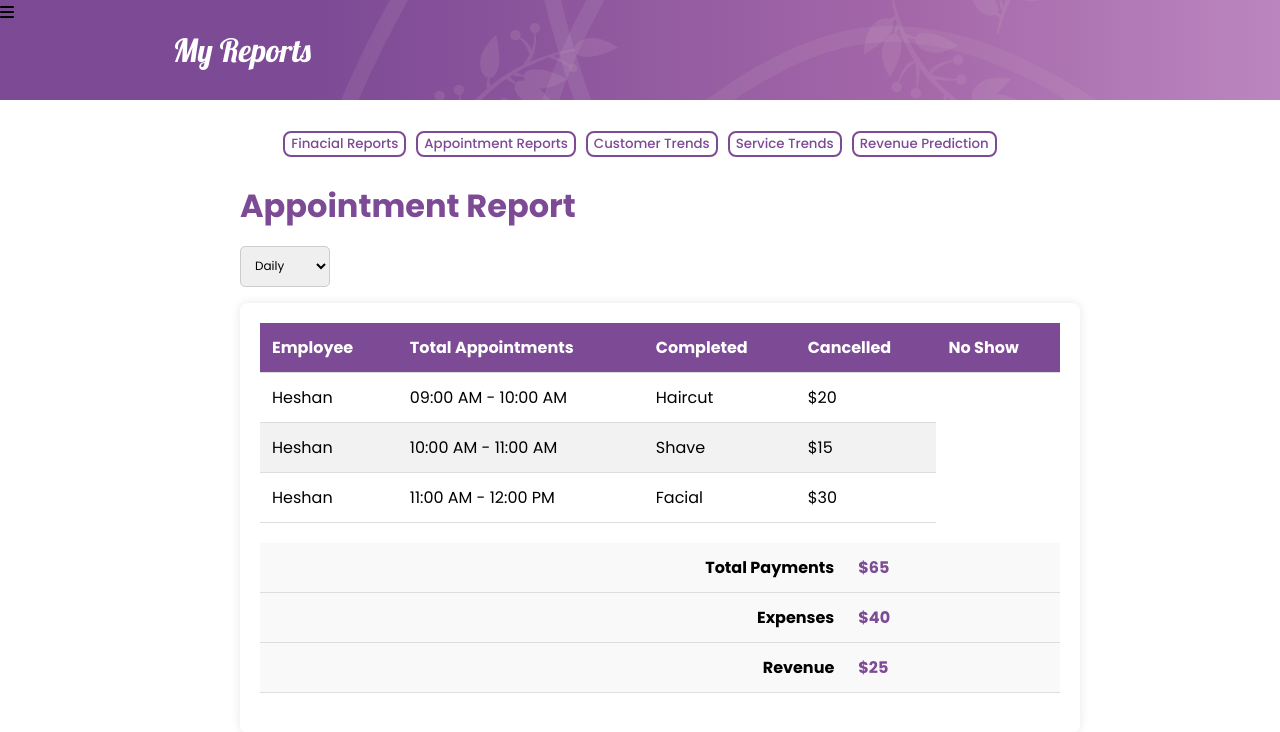
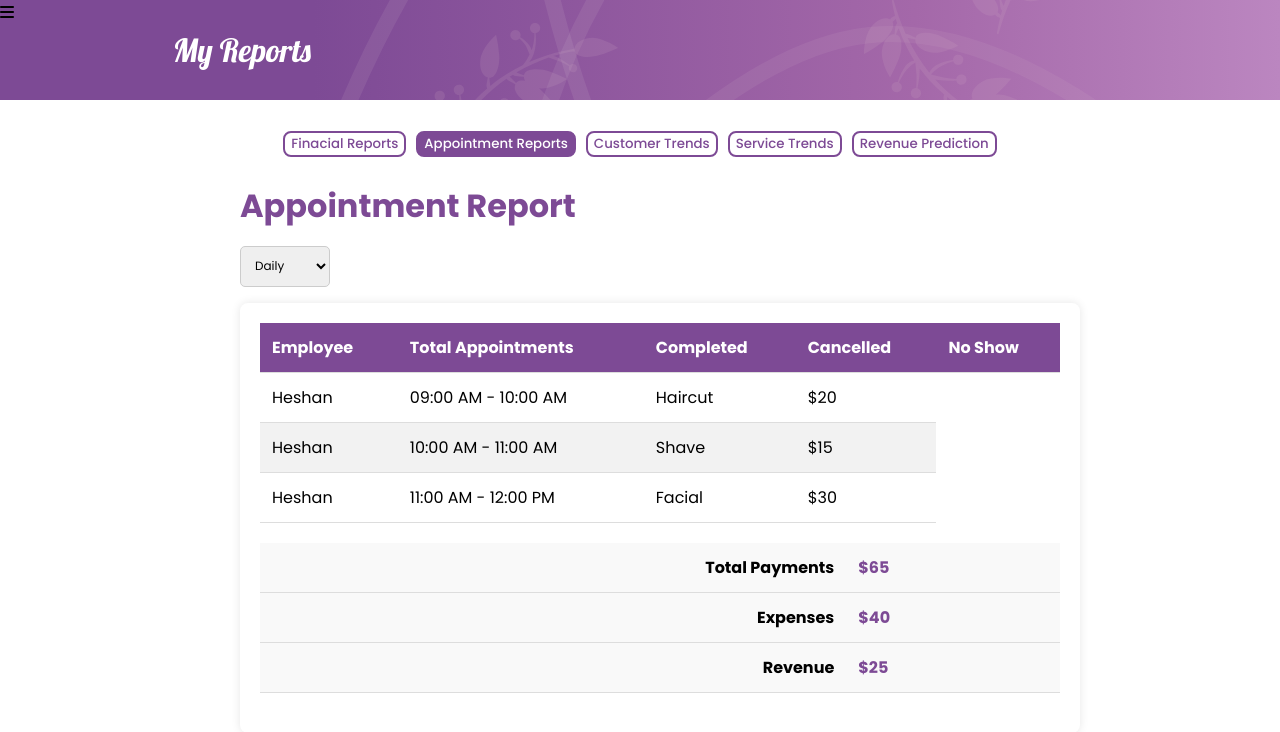
Before and after one commit to RukshanDinusha26/uniProject_year1, a Flask app: page /report/appointment in a window 1280 px wide. Shown: the top 732 px of the page. Run offline with Flask 3, Linux system fonts and the light colour scheme.

Commit message:
some ui additions for report page

```diff
--- a/salonManagement/routes.py
+++ b/salonManagement/routes.py
@@ -141,11 +141,11 @@ def report():
 
 @app.route("/report/financial")
 def report_financial():
-    return render_template("report_financial.html")
+    return render_template("report_financial.html",active_tab='financial')
 
 @app.route("/report/appointment")
 def report_appointments():
-    return render_template("report_appointments.html")
+    return render_template("report_appointments.html",active_tab='appointments')
 
 def load_customer_data():
     data = pandas.read_csv('C:\\Users\\HP\\Documents\\Project\\uniProject_year1\\salonManagement\\customer.csv')
@@ -203,7 +203,7 @@ def report_customer_trends():
 
     plt.close(fig_gender)
 
-    return render_template('report_customer_trends.html', age_plot_img=age_img_base, gender_plot_img=gender_img_base, violin_plot_img=violin_img_base)
+    return render_template('report_customer_trends.html', age_plot_img=age_img_base, gender_plot_img=gender_img_base, violin_plot_img=violin_img_base,active_tab='customer')
 
 def load_service_data():
     data = pandas.read_csv('C:\\Users\\HP\\Documents\\Project\\uniProject_year1\\salonManagement\\service.csv')
@@ -257,25 +257,21 @@ def report_service_trends():
 
     plt.close()
 
-    return render_template("report_service_trends.html",revenue_img_plot = revenue_img_base, distri_img_plot = distri_img_base,monthly_img_plot=monthly_img_base)
+    return render_template("report_service_trends.html",revenue_img_plot = revenue_img_base, distri_img_plot = distri_img_base,monthly_img_plot=monthly_img_base,active_tab='service')
 
 @app.route("/report_predict_revenue")
 def report_predict_revenue():
-    # Load and preprocess data
     data = pandas.read_csv('C:\\Users\\HP\\Documents\\Project\\uniProject_year1\\salonManagement\\income.csv')
     data['Date'] = pandas.to_datetime(data['Date'])
 
-    # Aggregate revenue by month
     data['Month'] = data['Date'].dt.month
     data['Year'] = data['Date'].dt.year
     monthly_revenue = data.groupby(['Year', 'Month']).agg({'Payment': 'sum'}).reset_index()
     monthly_revenue['Month_Year'] = monthly_revenue['Year'].astype(str) + '-' + monthly_revenue['Month'].astype(str).str.zfill(2)
 
-    # Filter to include only this year's data
     current_year = monthly_revenue['Year'].max()
     this_year_revenue = monthly_revenue[monthly_revenue['Year'] == current_year]
 
-    # Feature Engineering: Adding lag features, rolling mean, etc.
     this_year_revenue['Lag_1'] = this_year_revenue['Payment'].shift(1)
     this_year_revenue['Lag_2'] = this_year_revenue['Payment'].shift(2)
     this_year_revenue['Rolling_Mean_3'] = this_year_revenue['Payment'].rolling(window=3).mean()
@@ -330,12 +326,11 @@ def report_predict_revenue():
         future_months.append(f"{new_year}-{str(new_month).zfill(2)}")
         future_payments.append(future_payment)
 
-        # Update lags for next iteration
         last_lag_2 = last_lag_1
         last_lag_1 = future_payment
         last_rolling_mean = new_rolling_mean
 
-    # Combine past and future data for visualization
+
     future_revenue_df = pandas.DataFrame({
         'Month_Year': future_months,
         'Payment': future_payments
@@ -343,7 +338,6 @@ def report_predict_revenue():
 
     combined_revenue = pandas.concat([this_year_revenue[['Month_Year', 'Payment']], future_revenue_df], ignore_index=True)
 
-    # Plotting
     plt.figure(figsize=(12, 6))
     plt.plot(this_year_revenue['Month_Year'], this_year_revenue['Payment'], marker='o', label='Actual Revenue', color='blue')
     plt.plot(future_revenue_df['Month_Year'], future_revenue_df['Payment'], marker='x', linestyle='--', color='red', label='Predicted Revenue')
@@ -354,15 +348,13 @@ def report_predict_revenue():
     plt.legend()
     plt.grid(True)
 
-    # Save plot to BytesIO object
     predict_img = io.BytesIO()
     plt.tight_layout()
     plt.savefig(predict_img, format='png')
     predict_img_base = base64.b64encode(predict_img.getbuffer()).decode('ascii')
     plt.close()
 
-    # Render template with plot image
-    return render_template("report_revenue_predict.html", predict_img_plot=predict_img_base)
+    return render_template("report_revenue_predict.html", predict_img_plot=predict_img_base,active_tab='revenue')
 
 if __name__ == "__main__":
     app.run(debug=True)
--- a/salonManagement/static/report-style.css
+++ b/salonManagement/static/report-style.css
@@ -141,6 +141,12 @@ body{
   cursor: pointer;
 }
 
+.btn.active {
+  background-color: #7d4a95;
+  color: white;
+  cursor: default;
+}
+
 .Main-container {
   display: flex;
   justify-content: center;
--- a/salonManagement/templates/report.html
+++ b/salonManagement/templates/report.html
@@ -30,11 +30,11 @@
             </div>
         </div>
         <div class="sub-header">
-            <a href="{{ url_for('report_financial') }}"><button class="btn">Finacial Reports</button></a>
-            <a href="{{ url_for('report_appointments') }}"><button class="btn">Appointment Reports</button></a>
-            <a href="{{ url_for('report_customer_trends') }}"><button class="btn">Customer Trends</button></a>
-            <a href="{{ url_for('report_service_trends') }}"><button class="btn">Service Trends</button></a>
-            <a href="{{ url_for('report_predict_revenue') }}"><button class="btn">Revenue Prediction</button></a>
+            <a href="{{ url_for('report_financial') }}"><button class="btn {% if active_tab == 'financial' %}active{% endif %} ">Finacial Reports</button></a>
+            <a href="{{ url_for('report_appointments') }}"><button class="btn {% if active_tab == 'appointments' %}active{% endif %}">Appointment Reports</button></a>
+            <a href="{{ url_for('report_customer_trends') }}"><button class="btn {% if active_tab == 'customer' %}active{% endif %}">Customer Trends</button></a>
+            <a href="{{ url_for('report_service_trends') }}"><button class="btn {% if active_tab == 'service' %}active{% endif %}">Service Trends</button></a>
+            <a href="{{ url_for('report_predict_revenue') }}"><button class="btn {% if active_tab == 'revenue' %}active{% endif %}">Revenue Prediction</button></a>
         </div>
 
         {% block content2 %}
```
Also changed, not shown: instance/site.db.
